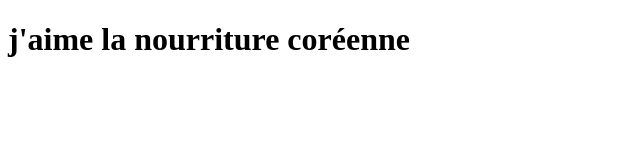
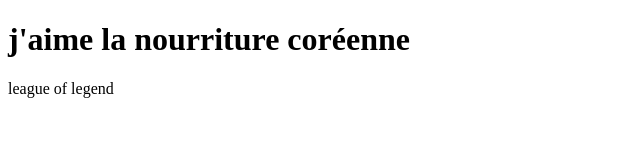
Before and after one commit to AngieaDA/exo-solo1, a plain HTML site: page index.html in a window 1280 px wide. Shown: the whole page, without its empty margins (0-640 px from the left). Drawn offline with Linux system fonts and the light colour scheme.

Commit message:
changed paragraphe

```diff
--- a/index.html
+++ b/index.html
@@ -7,5 +7,6 @@
 </head>
 <body>
     <h1>j'aime la nourriture coréenne</h1>
+    <p>league of legend</p>
 </body>
 </html>
```
